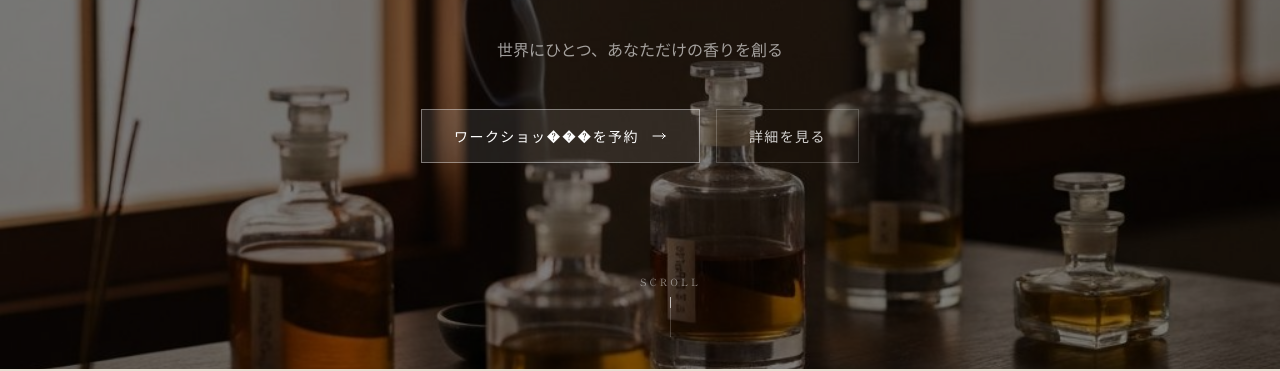
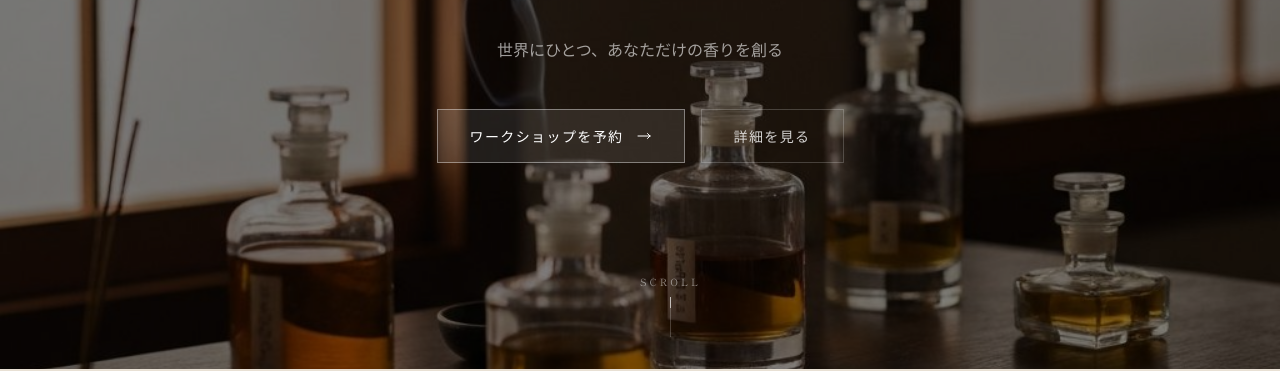
Before and after one commit to imnotharuharu/asakusasample, a website: page index.html in a window 1280 px wide. Shown: the part 431-802 px from the top of the page. Drawn offline with nearby package versions, Linux system fonts and the light colour scheme.

Commit message:
Fix Japanese

```diff
--- a/index.html
+++ b/index.html
@@ -194,7 +194,7 @@
       <div class="flex flex-col sm:flex-row gap-4 mt-10 md:mt-12 anim-hidden animate-fade-in delay-1100">
         <a href="#reservation"
           class="inline-flex items-center justify-center px-8 py-4 bg-white/10 border border-white/40 text-white text-sm tracking-widest uppercase hover:bg-white/20 transition-all duration-300 backdrop-blur-sm">
-          ワークショッ���を予約
+          ワークショップを予約
           <svg class="ml-3 w-4 h-4" fill="none" viewBox="0 0 24 24" stroke="currentColor" stroke-width="1.5">
             <path stroke-linecap="round" stroke-linejoin="round" d="M17.25 8.25L21 12m0 0l-3.75 3.75M21 12H3" />
           </svg>
```
